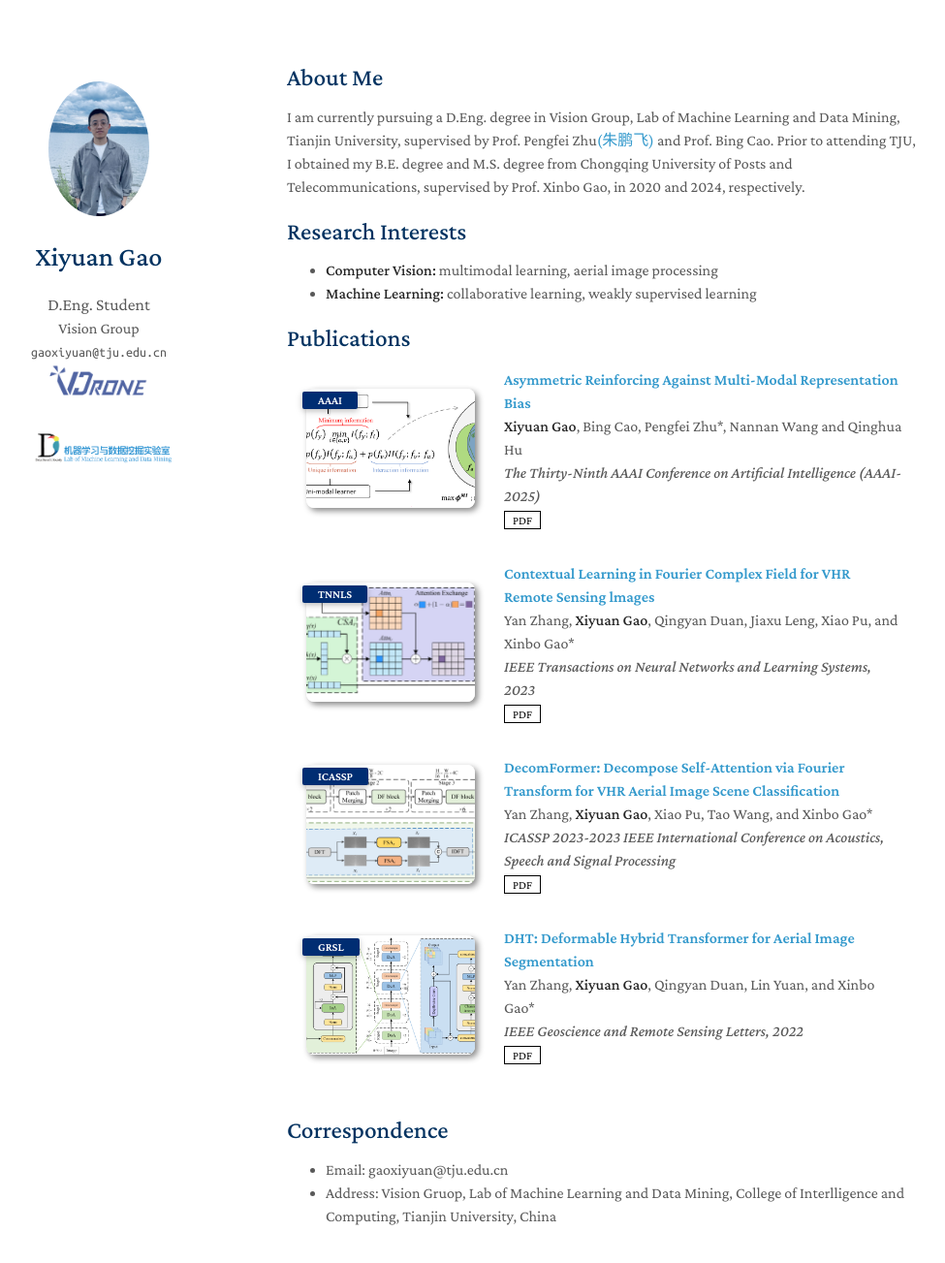
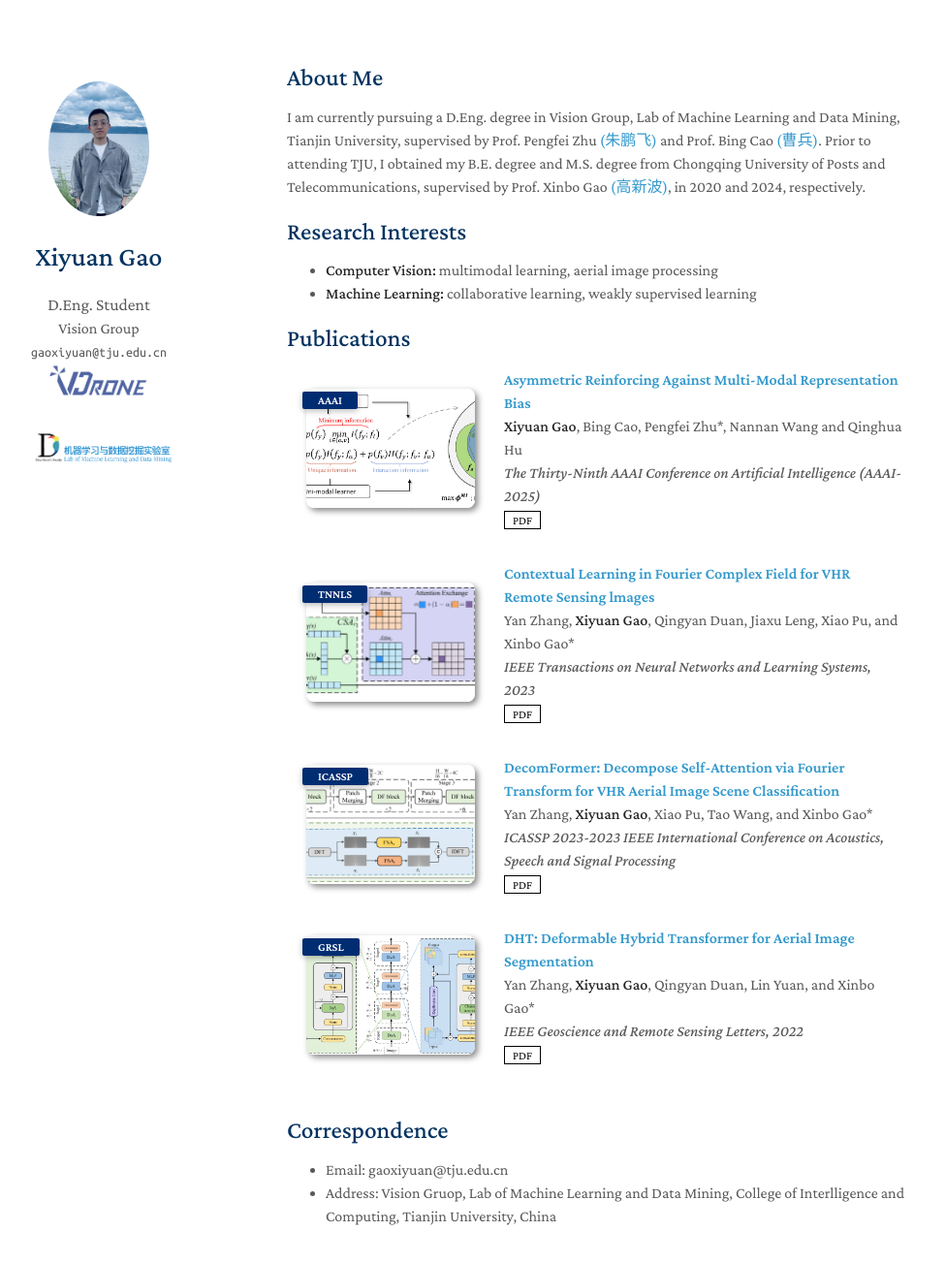
Before and after one commit to Gao-xiyuan/gxy.github.io, a Jekyll site: the page built from index.md, in a window 1280 px wide and 1346 px high. Shown: the top 1303 px of the window at 97% size, without its empty margins (174-1149 px from the left). Built offline with Jekyll 4.4.1, drawn with Linux system fonts in a browser that asks for light colours; nearby versions of some CDN libraries; a style sheet for code colours, icons or effects is not loaded; our own code applies the rules of GitHub Pages for plain Markdown files.

Commit message:
Update index.md

```diff
--- a/index.md
+++ b/index.md
@@ -4,7 +4,7 @@ layout: homepage
 
 ## About Me
 
-I am currently pursuing a D.Eng. degree in Vision Group, Lab of Machine Learning and Data Mining, Tianjin University, supervised by Prof. Pengfei Zhu[(朱鹏飞)](https://aiskyeye.com/) and Prof. Bing Cao. Prior to attending TJU, I obtained my B.E. degree and M.S. degree from Chongqing University of Posts and Telecommunications, supervised by Prof. Xinbo Gao, in 2020 and 2024, respectively.
+I am currently pursuing a D.Eng. degree in Vision Group, Lab of Machine Learning and Data Mining, Tianjin University, supervised by Prof. Pengfei Zhu [(朱鹏飞)](https://aiskyeye.com/) and Prof. Bing Cao [(曹兵)](https://bcaosudo.github.io/). Prior to attending TJU, I obtained my B.E. degree and M.S. degree from Chongqing University of Posts and Telecommunications, supervised by Prof. Xinbo Gao [(高新波)](https://scholar.google.com.hk/citations?user=VZVTOOIAAAAJ&hl=zh-CN&oi=ao), in 2020 and 2024, respectively.
 
 ## Research Interests
 
```
